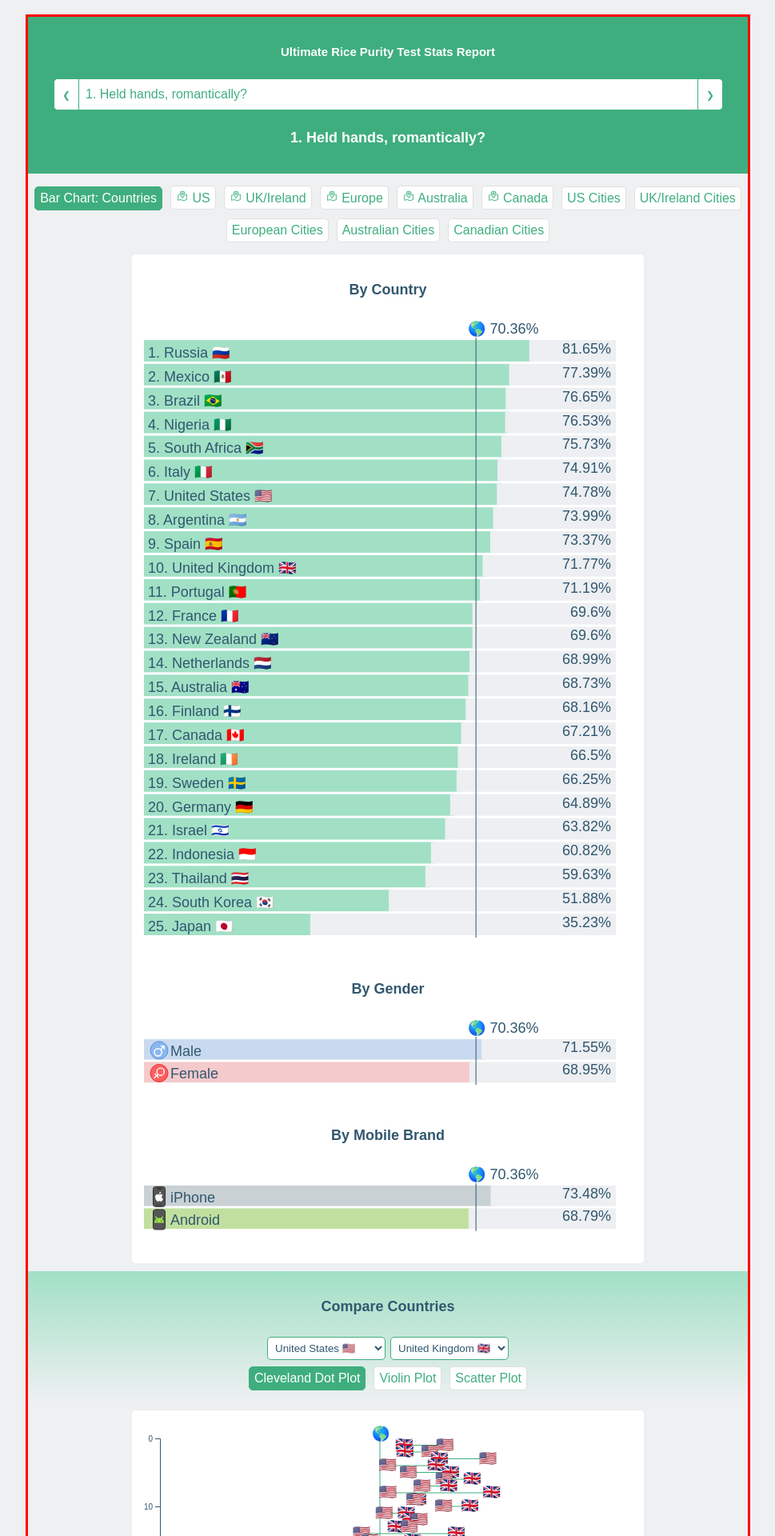
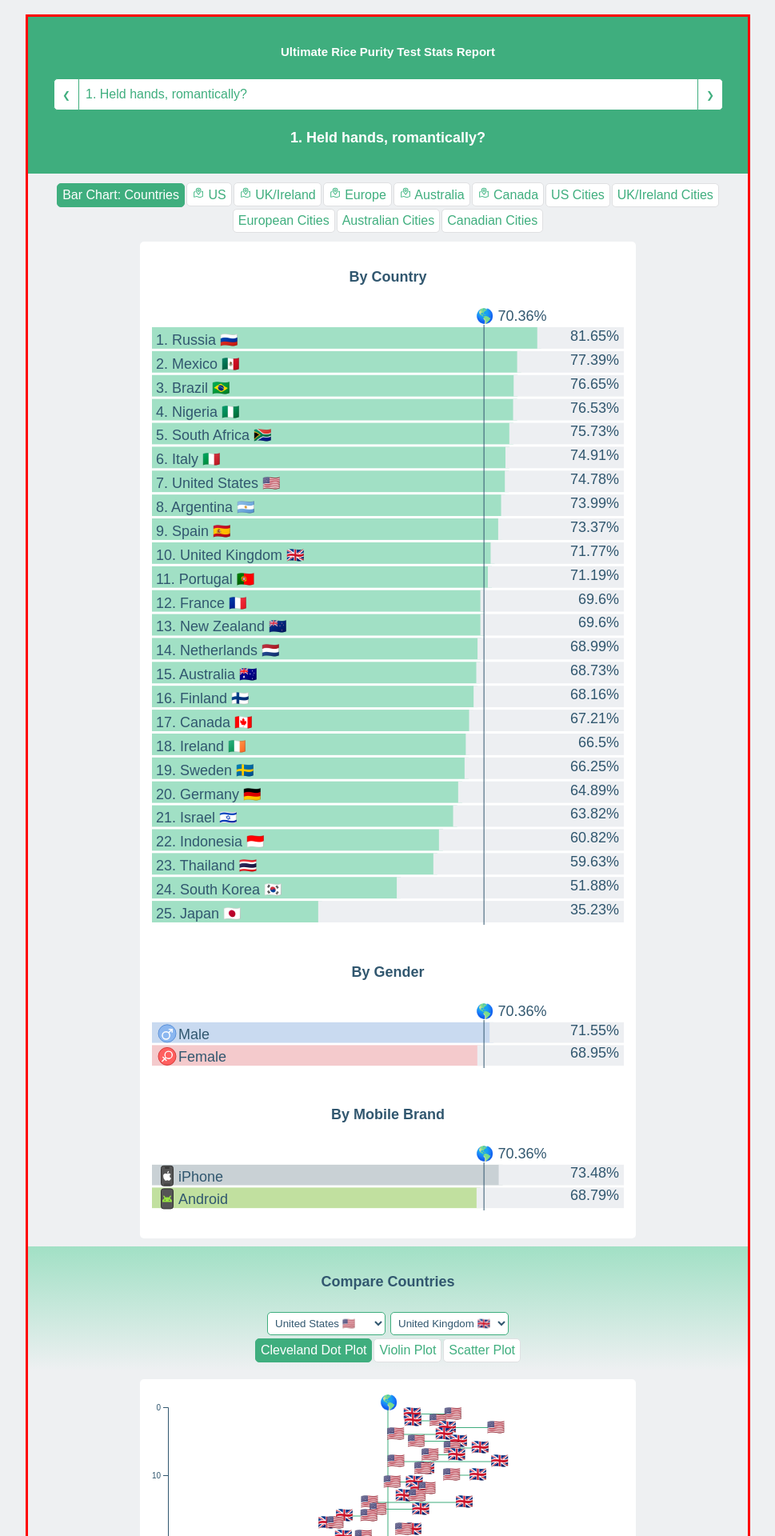
Before and after one commit to yangdanny97/yangdanny97.github.io, a Jekyll site: the page misc/rice/index.html, which Jekyll copies as it is, in a window 1280 px wide. Shown: the top 1920 px of the page at 80% size, without its empty margins (155-1124 px from the left). Built offline with Jekyll 4.4.1, drawn with Linux system fonts in a browser that asks for light colours.

Commit message:
update demo

```diff
--- a/misc/rice/index.html
+++ b/misc/rice/index.html
@@ -89,11 +89,17 @@
             padding: 10px;
         }
 
+        .d3-rice-vis-chart {
+            display: block;
+            margin-left: auto;
+            margin-right: auto;
+        }
+
         .d3-rice-vis-card-desktop {
             background-color: white;
             border-radius: 5px;
             padding: 10px;
-            max-width: 620px;
+            max-width: 600px;
             margin-left: auto;
             margin-right: auto;
         }
@@ -137,7 +143,7 @@
             background-color: white;
             color: #3fae7e;
             fill: #4CBB8B;
-            margin: 5px;
+            margin: 1px;
             border-radius: 5px;
             cursor: pointer;
             font-size: 16px;
@@ -149,7 +155,7 @@
             background-color: #3fae7e;
             color: white;
             fill: white !important;
-            margin: 5px;
+            margin: 1px;
             border-radius: 5px;
             cursor: pointer;
             font-size: 16px;
```
Also changed, not shown: misc/rice/vis-bundle.js.
